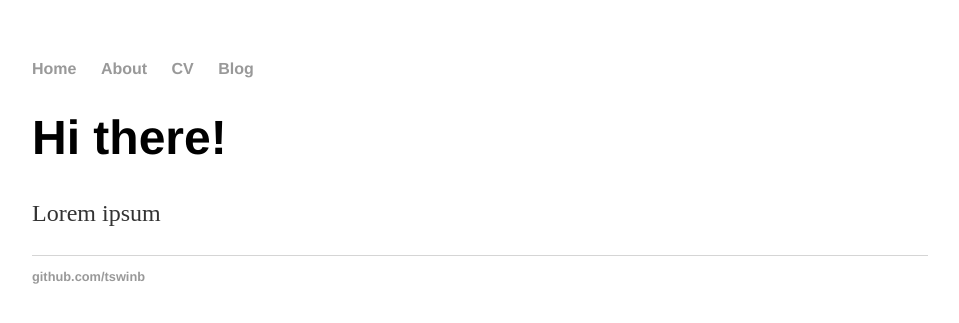
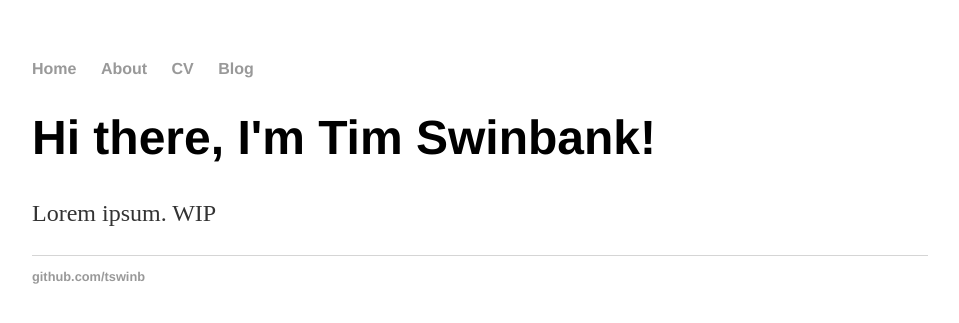
Before and after one commit to tswinb/tswinb.github.io, a Jekyll site: the page built from index.html, in a window 1280 px wide. Shown: the top 323 px of the page, without its empty margins (160-1119 px from the left). Built offline with Jekyll 4.4.1, drawn with Linux system fonts in a browser that asks for light colours.

Commit message:
Update index.html

```diff
--- a/index.html
+++ b/index.html
@@ -1,30 +1,8 @@
-<!DOCTYPE html>
-<html>
-	<head>
-		<title>Tim Swinbank</title>
-		<!-- link to main stylesheet -->
-		<link rel="stylesheet" type="text/css" href="/css/main.css">
-	</head>
-	<body>
-		<nav>
-    		<ul>
-        		<li><a href="/">Home</a></li>
-	        	<li><a href="/about">About</a></li>
-        		<li><a href="/cv">CV</a></li>
-        		<li><a href="/blog">Blog</a></li>
-    		</ul>
-		</nav>
-		<div class="container">
-    		<div class="blurb">
-        		<h1>Hi there!</h1>
-				<p>Lorem ipsum</p>
-    		</div><!-- /.blurb -->
-		</div><!-- /.container -->
-		<footer>
-    		<ul>
-
-        		<li><a href="https://github.com/tswinb">github.com/tswinb</a></li>
-			</ul>
-		</footer>
-	</body>
-</html>
+---
+layout: default
+title: Tim Swinbank
+---
+<div class="blurb">
+	<h1>Hi there, I'm Tim Swinbank!</h1>
+	<p>Lorem ipsum. WIP</p>
+</div><!-- /.blurb -->
```
